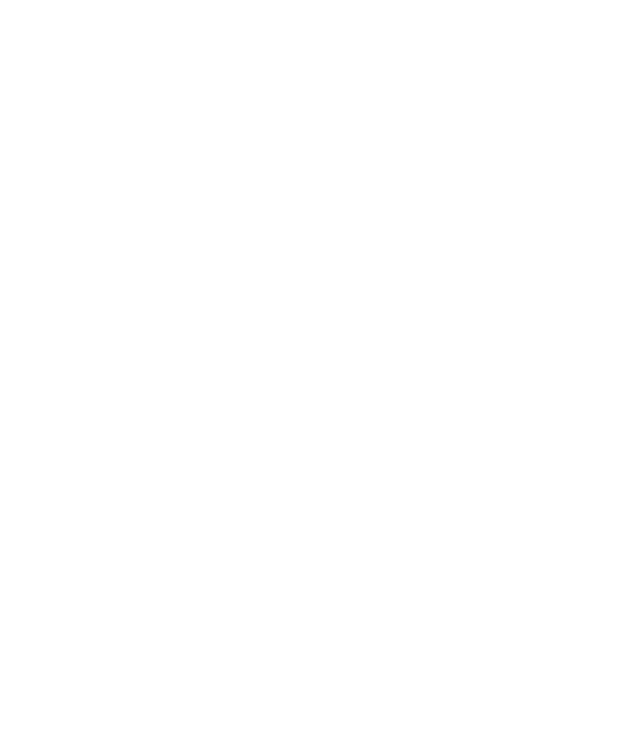
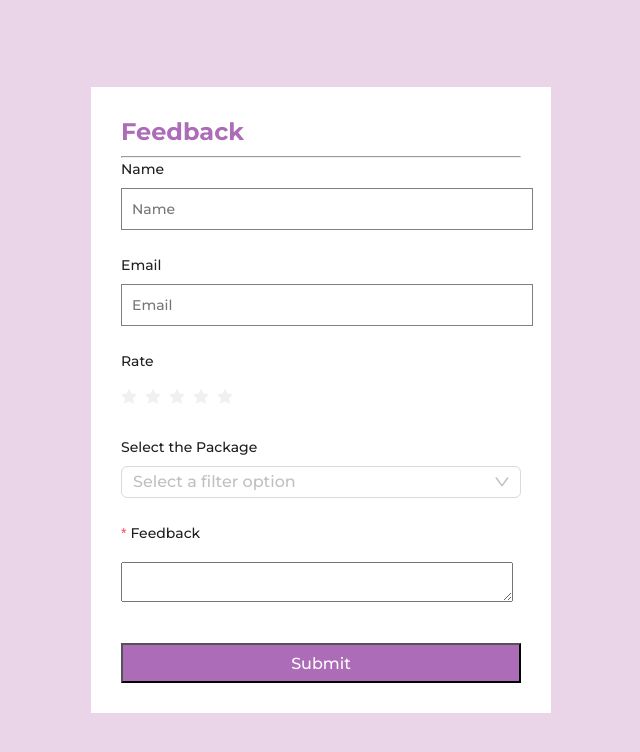
Before and after one commit to Pevinya/ITPM-Shopping-Mall, a React (Create React App) app in the folder Frontend/: page /feedback in a window 1280 px wide. Before the commit this address had no page. Shown: the top 752 px of the page, without its empty margins (319-959 px from the left). Built offline with nearby package versions, Linux system fonts and the light colour scheme.

Commit message:
createFeedback-frontend page

```diff
--- a/Frontend/src/App.js
+++ b/Frontend/src/App.js
@@ -9,6 +9,7 @@ import './stylesheets/theme.css';
 import './stylesheets/sizes.css';
 import './stylesheets/customcomponenets.css';
 import './stylesheets/formelements.css';
+import CreateFeedback from './pages/CreateFeedback';
 
 function App() {
   return (
@@ -18,6 +19,9 @@ function App() {
           <Route path='/' element={<Home />} />
           <Route path='/login' element={<Login />} />
           <Route path='/register' element={<Register />} />
+
+
+          <Route path='/feedback' element={<CreateFeedback />} />
         </Routes>
       </BrowserRouter>
     </div>
--- /dev/null
+++ b/Frontend/src/pages/CreateFeedback/index.js
@@ -0,0 +1,91 @@
+import React, { useState } from 'react';
+import { Form, Rate,Select } from 'antd';
+import Button from '../../Components/Button';
+
+const { Option } = Select;
+function CreateFeedback() {
+  const [form] = Form.useForm();
+  const [values, setValues] = useState({
+    name: '',
+    email: '',
+    rate: 0,
+    feedback: ''
+  });
+
+  const onFinish = (values) => {
+    console.log('Success:', values);
+  };
+
+
+
+
+  return (
+    <div className="h-screen bg-primary flex items-center justify-center">
+      <div className="authentication-form bg-white p-3">
+        <h1 className="text-secondary text-2xl font-bold mb-1">Feedback</h1>
+        <hr />
+        <Form
+          form={form}
+          layout="vertical"
+          onFinish={onFinish}
+          initialValues={values}
+        >
+          <Form.Item label="Name" name="name">
+            <input
+              type="text"
+              placeholder="Name"
+              value={values.name}
+              onChange={(e) => setValues({ ...values, name: e.target.value })}
+            />
+          </Form.Item>
+          <Form.Item label="Email" name="email">
+            <input
+              type="email"
+              placeholder="Email"
+              value={values.email}
+              onChange={(e) => setValues({ ...values, email: e.target.value })}
+            />
+          </Form.Item>
+          <Form.Item label="Rate" name="rate">
+            <Rate
+              count={5}
+              style={{ color: 'gold' }}
+              tooltips={['Bad', 'Good', 'Very Good']}
+              onChange={(value) => setValues({ ...values, rate: value })}
+            />
+          </Form.Item>
+          <Form.Item label="Select the Package" name="filterOption">
+            <Select
+              placeholder="Select a filter option"
+              onChange={(value) => setValues({ ...values, filterOption: value })}
+              style={{ width: '100%' }}
+            >
+              <Option value="option1">Option 1</Option>
+              <Option value="option2">Option 2</Option>
+              <Option value="option3">Option 3</Option>
+            </Select>
+          </Form.Item>
+
+          <Form.Item
+            label="Feedback"
+            name="feedback"
+            rules={[{ required: true, message: 'Feedback is required' }]}
+          >
+
+            <textarea
+
+              autoSize={{ minRows: 3, maxRows: 6 }}
+              value={values.feedback}
+              onChange={(e) => setValues({ ...values, feedback: e.target.value })}
+              style={{ margin: '10px 10px 10px 0', width: 'calc(100% - 10px)' }}
+            />
+          </Form.Item>
+
+          <Button title="Submit" type="submit" color="secondary" />
+        </Form>
+      </div>
+    </div>
+  );
+}
+
+export default CreateFeedback;
```
Also changed, not shown: Frontend/createpackages.js (deleted).
